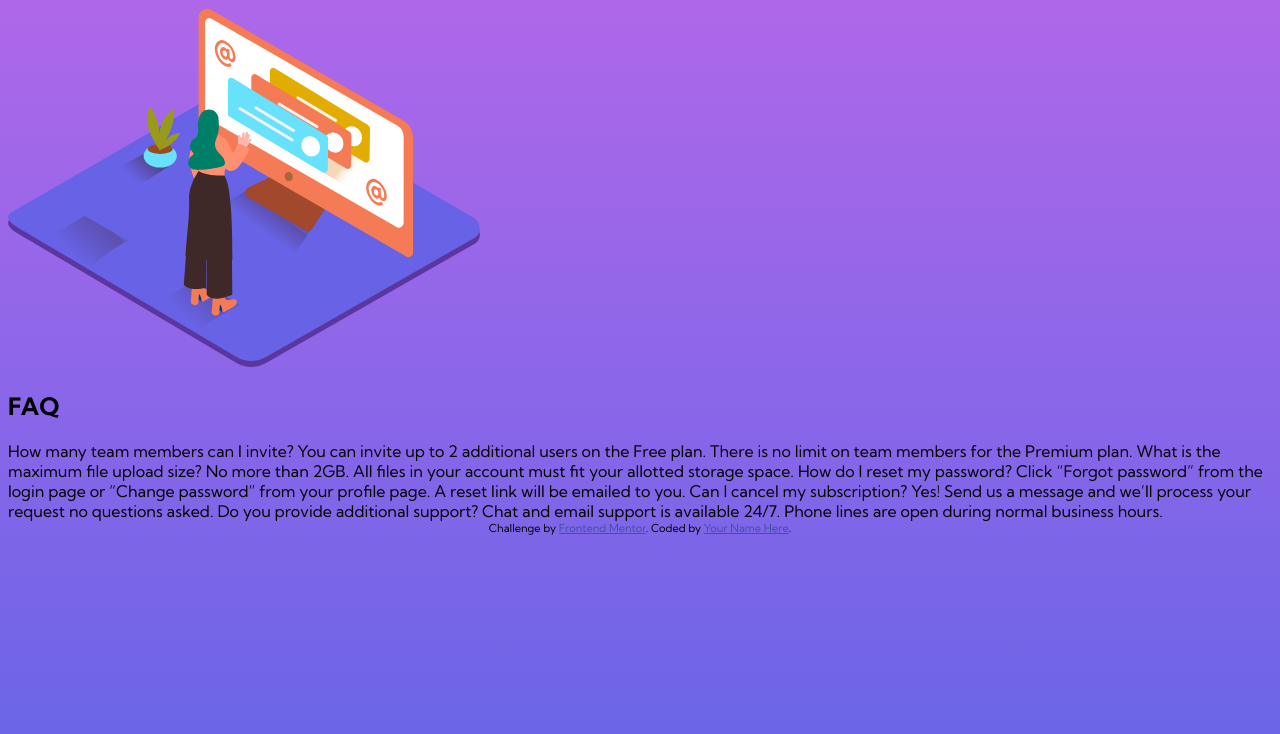
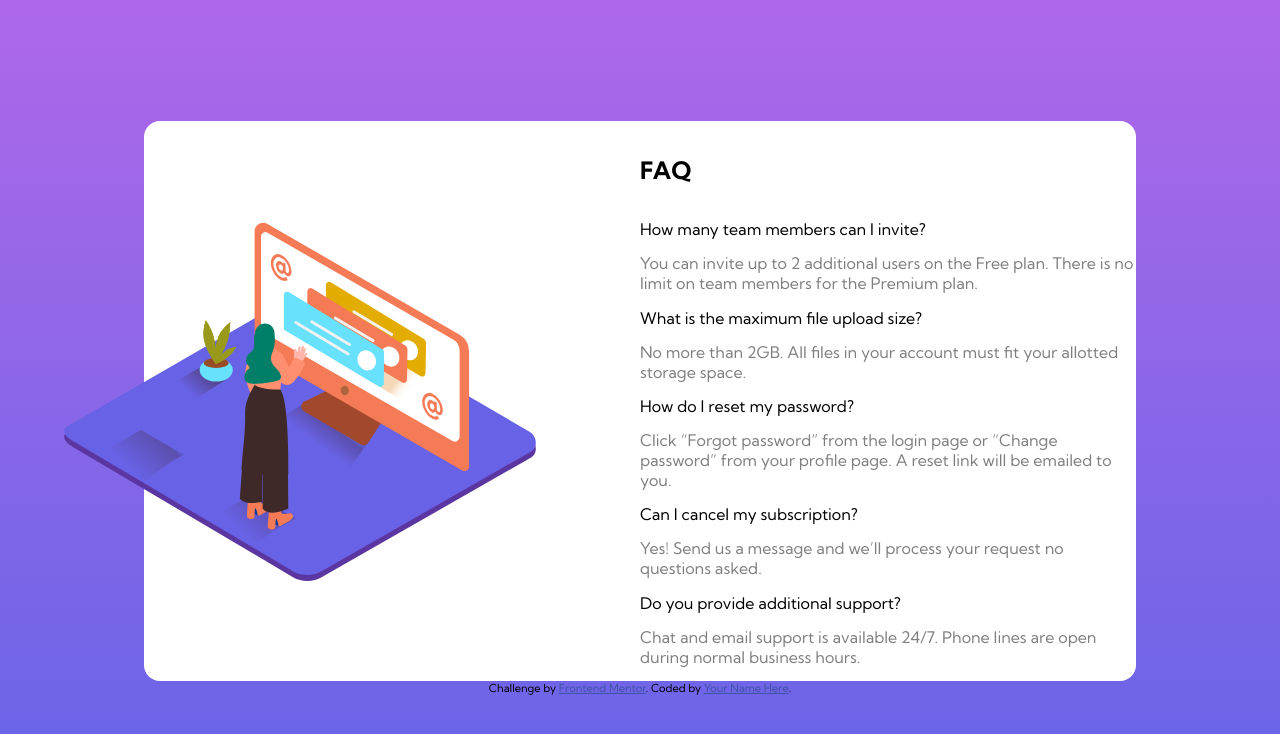
Before and after one commit to Jeetu855/FAQ-accordion, a plain HTML site: page index.html in a window 1280 px wide. Drawn offline with Linux system fonts and the light colour scheme.

Commit message:
first commit

```diff
--- a/index.html
+++ b/index.html
@@ -31,27 +31,33 @@
 
 <body>
   <section class="card">
-    <div class="card_image">
+    <div class="card-img">
       <img src="images/illustration-woman-online-desktop.svg" alt="">
     </div>
-    <div class="card_text">
+    <div class="card-text">
       <h1>FAQ</h1>
-      How many team members can I invite?
-      You can invite up to 2 additional users on the Free plan. There is no limit on
-      team members for the Premium plan.
+      <div class="question">How many team members can I invite? </div>
 
-      What is the maximum file upload size?
-      No more than 2GB. All files in your account must fit your allotted storage space.
+      <div class="answer">You can invite up to 2 additional users on the Free plan. There is no limit on
+        team members for the Premium plan.</div>
 
-      How do I reset my password?
-      Click “Forgot password” from the login page or “Change password” from your profile page.
-      A reset link will be emailed to you.
+      <div class="question">What is the maximum file upload size?</div>
 
-      Can I cancel my subscription?
-      Yes! Send us a message and we’ll process your request no questions asked.
+      <div class="answer">No more than 2GB. All files in your account must fit your allotted storage space.</div>
 
-      Do you provide additional support?
-      Chat and email support is available 24/7. Phone lines are open during normal business hours.
+      <div class="question">How do I reset my password?</div>
+
+      <div class="answer">Click “Forgot password” from the login page or “Change password” from your profile page.
+        A reset link will be emailed to you.</div>
+
+      <div class="question">Can I cancel my subscription?</div>
+
+      <div class="answer">Yes! Send us a message and we’ll process your request no questions asked.</div>
+
+      <div class="question">Do you provide additional support?</div>
+
+      <div class="answer">Chat and email support is available 24/7. Phone lines are open during normal business hours.
+      </div>
 
     </div>
   </section>
--- a/styles.css
+++ b/styles.css
@@ -14,4 +14,36 @@ body {
   min-height: 100vh;
   font-family: "Kumbh Sans", sans-serif;
   background: linear-gradient(var(--gradient-violet), var(--gradient-blue));
+  display: flex;
+  justify-content: center;
+  align-items: center;
+  flex-direction: column;
 }
+.card {
+  width: 62rem;
+  height: 35rem;
+  background-color: white;
+  border-radius: 1rem;
+  display: grid;
+  grid-template-columns: 1fr 1fr;
+
+  align-content: center;
+}
+.card-text {
+  height: 35rem;
+  display: flex;
+  flex-direction: column;
+  justify-content: space-evenly;
+}
+
+.card-img {
+  height: 35rem;
+  display: flex;
+  align-items: center;
+  position: relative;
+  left: -5rem;
+}
+.answer {
+  opacity: 0.5;
+  color: (--light-greyish-blue);
+}
```
